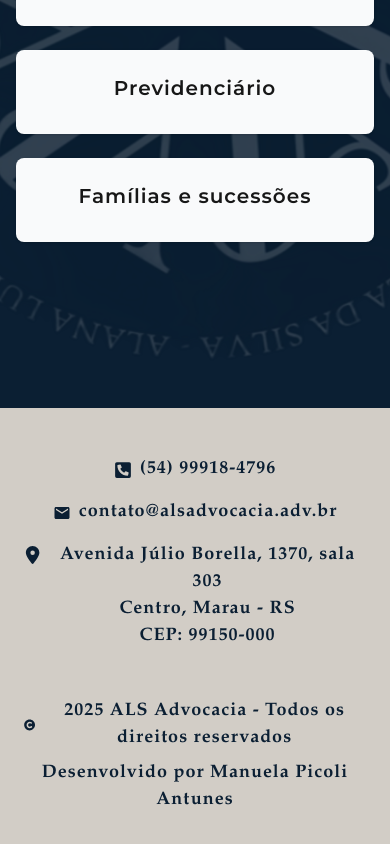
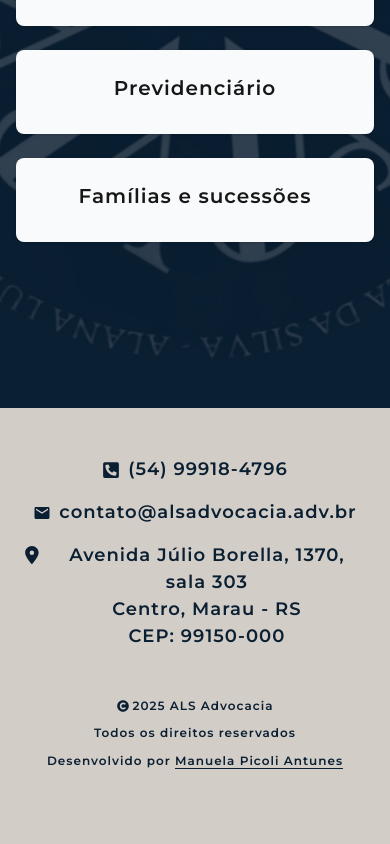
Before and after one commit to manupicoli/als-advocacia, a Next.js app: page / in a window 390 px wide. Shown: the part 2366-3210 px from the top of the page. After the commit the page ends 3183 px from the top, so only its background shows below. Built offline with nearby package versions, Linux system fonts and the light colour scheme.

Commit message:
fixing footer responsiveness

```diff
--- a/src/components/Footer/index.tsx
+++ b/src/components/Footer/index.tsx
@@ -1,15 +1,29 @@
+"use client"
+
 import { FaLocationDot } from "react-icons/fa6";
 import { MdEmail } from "react-icons/md";
 import { FaPhoneSquareAlt } from "react-icons/fa";
 import { FaCopyright } from "react-icons/fa";
+import { useEffect, useState } from "react";
 
 export default function Footer() {
+  const [isMobile, setIsMobile] = useState(false);
+
+  useEffect(() => {
+    const checkScreen = () => {
+      setIsMobile(window.innerWidth < 440);
+    };
+
+    checkScreen();
+    window.addEventListener("resize", checkScreen);
+
+    return () => window.removeEventListener("resize", checkScreen);
+  }, []);
+
   return (
     <footer
       id="contact"
-      className="bg-[var(--bege)] w-full px-6 py-12 md:py-20 flex flex-col items-center text-[var(--azul-petroleo)]"
-      style={{fontFamily: 'Garamond'}}
-    >
+      className="bg-[var(--bege)] w-full px-6 py-12 md:pt-12 flex flex-col items-center text-[var(--azul-petroleo)]">
       <div className="w-full max-w-xl text-center space-y-4">
         <div className="flex justify-center items-center gap-2">
           <FaPhoneSquareAlt />
@@ -29,13 +43,38 @@ export default function Footer() {
         </div>
       </div>
 
-      <div className="mt-12 text-center">
-        <div className="flex justify-center items-center gap-2">
-          <FaCopyright size={16}/>
-          <span>2025 ALS Advocacia - Todos os direitos reservados</span>
-        </div>
-        <p className="mt-2">Desenvolvido por Manuela Picoli Antunes</p>
+      <div className="mt-12 text-center text-xs space-y-3">
+        {isMobile ? (
+           <>
+            <div className="flex justify-center items-center gap-1 leading-tight">
+              <FaCopyright/>
+              <span>2025 ALS Advocacia</span>
+            </div>
+            <p>Todos os direitos reservados</p>
+          </>
+        ) : (
+          <>
+            <div className="flex justify-center items-center gap-2 leading-relaxed">
+              <FaCopyright/>
+              <span className="whitespace-nowrap">
+                2025 ALS Advocacia - Todos os direitos reservados
+              </span>
+            </div>
+          </>
+        )}
+        <p>
+          Desenvolvido por{" "}
+          <a
+            href="https://www.linkedin.com/in/manuela-antunes10"
+            className="border-b border-current hover:border-b-2 transition-all"
+            target="_blank"
+            rel="noopener noreferrer"
+          >
+            Manuela Picoli Antunes
+          </a>
+        </p>
       </div>
+
     </footer>
   );
 }
```
